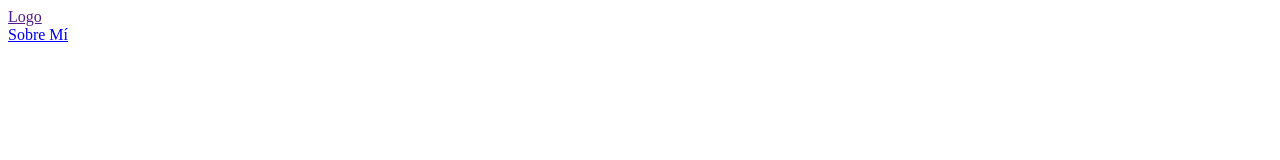
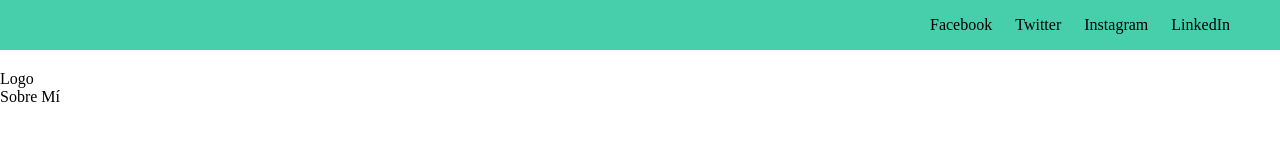
Before and after one commit to YavGz/Blog, a plain HTML site: page index.html in a window 1280 px wide. Drawn offline with Linux system fonts and the light colour scheme.

Commit message:
Estructura basica del header

```diff
--- a/estilos/estilos.css
+++ b/estilos/estilos.css
@@ -0,0 +1,36 @@
+body {
+  padding: 0%;
+  margin: 0%;
+  position: fixed;
+  top: 0%;
+  bottom: 0%;
+  left: 0;
+  right: 0;
+}
+a {
+  text-decoration: none;
+  display: inline;
+  color: #000;
+}
+header{
+  width: 100%;
+  height: 140px;
+  display: grid;
+  grid-template-rows: 1fr 1fr;
+}
+.header-icons-container{
+  width: 100%;
+  height: 50px;
+  display: grid;
+  background-color: #47cfac;
+}
+.header-icons-container .icons{
+  width: 300px;
+  height: auto;
+  display: flex;
+  justify-items: flex-end;
+  align-items:center ;
+  justify-content: space-between;
+  justify-self: end;
+  margin-right: 50px;
+}
--- a/index.html
+++ b/index.html
@@ -9,12 +9,19 @@
 <body>
   <!------------ header  -->
   <header>
-    <section></section>
+    <section class="header-icons-container">
+      <div class="icons">
+        <a href="">Facebook</a>
+        <a href="">Twitter</a>
+        <a href="">Instagram</a>
+        <a href="">LinkedIn</a>
+      </div>
+    </section>
     <nav>
-      <section>
+      <section class="nav-logo-container">
         <a href="">Logo</a>
       </section>
-      <section>
+      <section class="profile-link">
         <a href="perfil.html">Sobre M&iacute;</a>
       </section>
     </nav>
```
